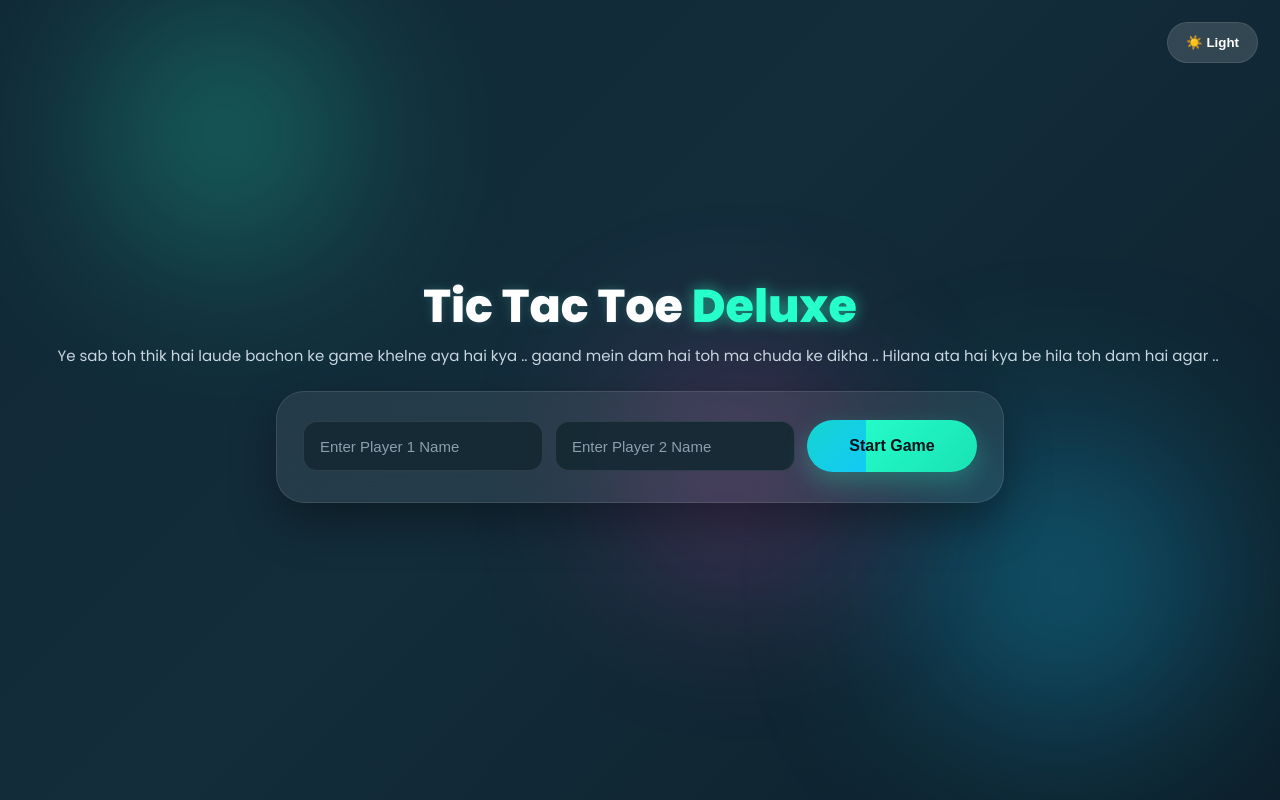
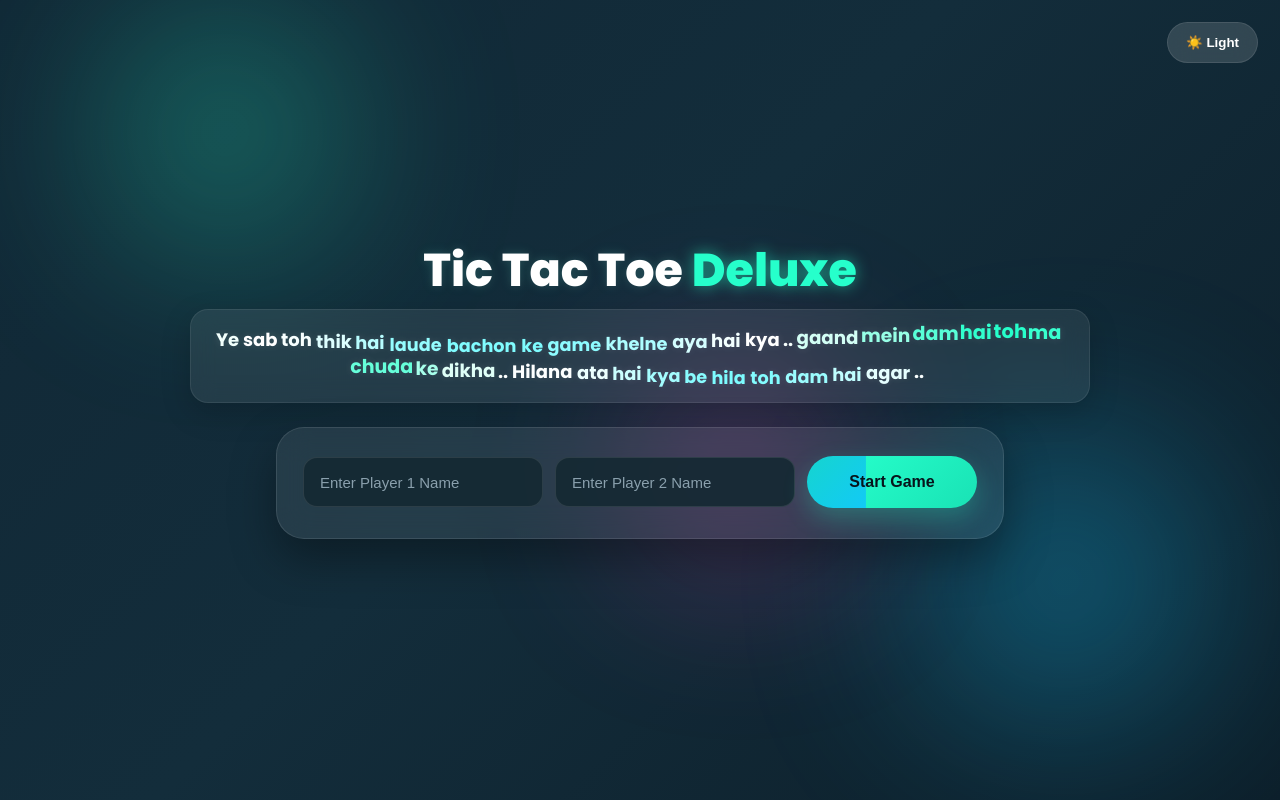
Before and after one commit to Sudeep1837/ReactPractical, a React (Vite) app: page / in a window 1280 px wide. Built offline with nearby package versions, Linux system fonts and the light colour scheme.

Commit message:
little good message roasting changes

```diff
--- a/src/Components/TicTacToe/TicTacToe.css
+++ b/src/Components/TicTacToe/TicTacToe.css
@@ -693,3 +693,51 @@ body {
     font-size: 24px;
   }
 }
+
+.subtitle {
+  position: relative;
+  z-index: 2;
+  max-width: 900px;
+  margin: 0 auto 24px;
+  padding: 14px 22px;
+  font-size: 18px;
+  font-weight: 700;
+  line-height: 1.8;
+  color: #ffffff;
+  text-align: center;
+  border-radius: 18px;
+  background: rgba(255, 255, 255, 0.08);
+  backdrop-filter: blur(12px);
+  border: 1px solid rgba(255, 255, 255, 0.08);
+  box-shadow: 0 10px 30px rgba(0, 0, 0, 0.18);
+  overflow: hidden;
+}
+
+.subtitle-word {
+  display: inline-block;
+  animation: subtitleBounce 1.8s ease-in-out infinite;
+  text-shadow: 0 0 8px rgba(255, 255, 255, 0.12);
+}
+
+@keyframes subtitleBounce {
+  0% {
+    transform: translateY(0px) scale(1);
+    color: #ffffff;
+  }
+  25% {
+    transform: translateY(-8px) scale(1.08);
+    color: #26ffcb;
+  }
+  50% {
+    transform: translateY(0px) scale(1);
+    color: #ffffff;
+  }
+  75% {
+    transform: translateY(6px) scale(0.98);
+    color: #7dfcff;
+  }
+  100% {
+    transform: translateY(0px) scale(1);
+    color: #ffffff;
+  }
+}
```
Also changed, not shown: src/Components/TicTacToe/TicTacToe.jsx (indentation only).
